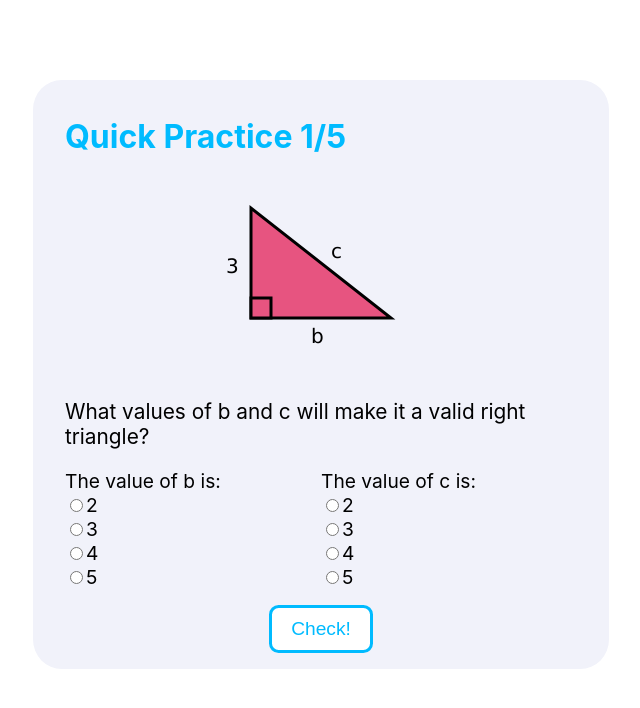
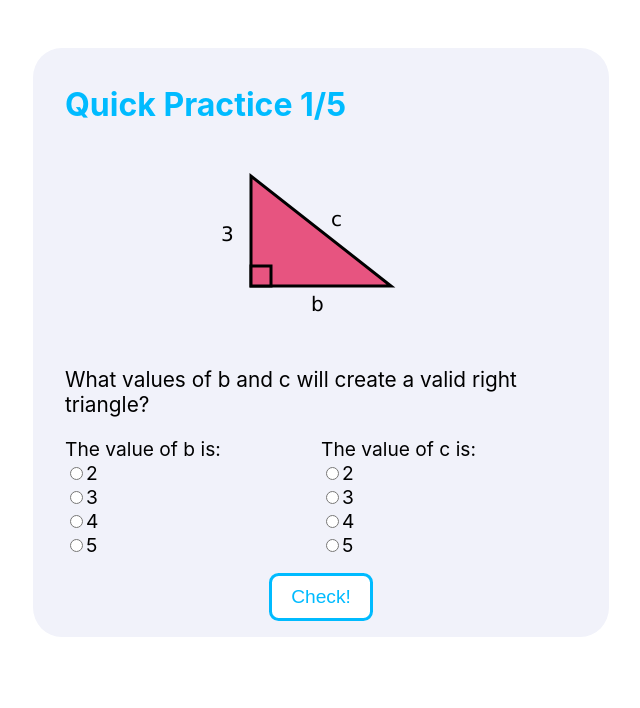
Before and after one commit to JasonLin43212/AlmostFun-QuickPractice, a React (Create React App) app in the folder frontend/: page / in a window 1280 px wide. Shown: the top 708 px of the page, without its empty margins (319-959 px from the left). Built offline with nearby package versions, Linux system fonts and the light colour scheme.

Commit message:
Added latex to answer response

```diff
--- a/frontend/src/QuickPractice.css
+++ b/frontend/src/QuickPractice.css
@@ -1,7 +1,7 @@
 .quick-practice {
     background-color: #f1f2fa;
     border-radius: 5%;
-    margin-top: 5em;
+    margin: 3em 0;
     padding: 1em 2em;
     width: 40%;
 }
--- a/frontend/src/QuickPractice.js
+++ b/frontend/src/QuickPractice.js
@@ -68,7 +68,7 @@ class QuickPractice extends Component {
                   points="30,140 30,120 50,120 50,140"
                   style={{ fill: '#e75480', stroke: 'black', 'strokeWidth': 3}}
               />
-              <text fill="black" fontSize="20" fontFamily="Verdana" x="5" y="95">
+              <text fill="black" fontSize="20" fontFamily="Verdana" x="0" y="95">
                   {sideA}
               </text>
               <text fill="black" fontSize="20" fontFamily="Verdana" x="90" y="165">
@@ -84,14 +84,16 @@ class QuickPractice extends Component {
     renderAnswerResponse = () => {
         const { questions, questionNumber, questionState } = this.state;
         const currentQuestion = questions[questionNumber - 1];
+        const [a, b, c] = [currentQuestion.a, currentQuestion.bAnswer, currentQuestion.cAnswer];
 
-        const mathString = `$$
-        \\begin{align}
-        ${currentQuestion.a}^2 + ${currentQuestion.bAnswer}^2 = ${currentQuestion.cAnswer}^2
-        \\end{align}
-        $$`;
+        const mathString = `
+        $$a^2 + b^2 = c^2$$
+        $$${a}^2 + ${b}^2 = ${c}^2$$
+        $$${a*a} + ${b*b} = ${c*c}$$
+        $$${a*a + b*b} = ${c*c}$$
+        `;
         const explanation = <>
-            Correct! Using Pythagorean's Theorem, we can check that
+            Correct! Using Pythagorean's Theorem, we can see that:
             <Latex displayMode={true}>{mathString}</Latex>
         </>;
 
@@ -120,7 +122,7 @@ class QuickPractice extends Component {
         const currentQuestion = this.state.questions[this.state.questionNumber - 1];
 
         return <>
-            <p className='question'>What values of b and c will make it a valid right triangle?</p>
+            <p className='question'>What values of b and c will create a valid right triangle?</p>
             <form className='answer-form'>
                 <div className='answer-selection'>
                     <label className='answer-label'>The value of b is:</label>
```
